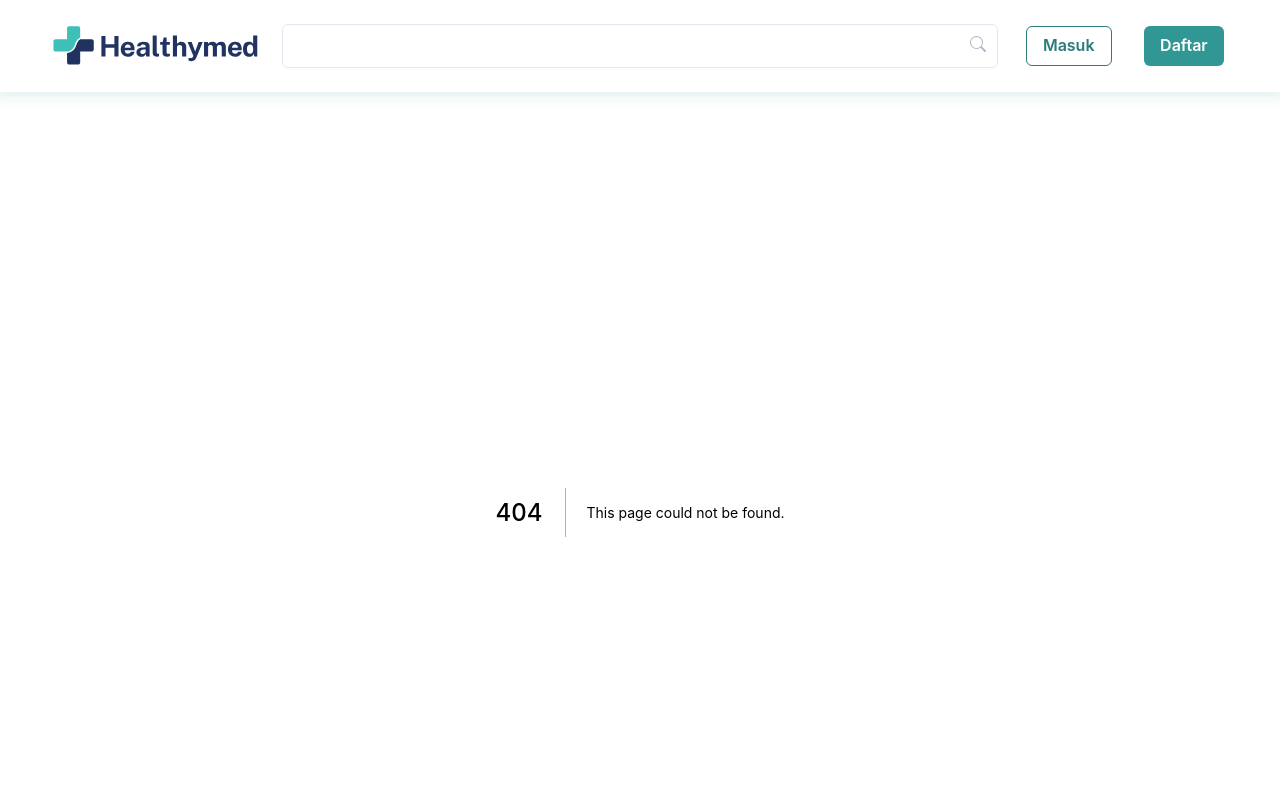
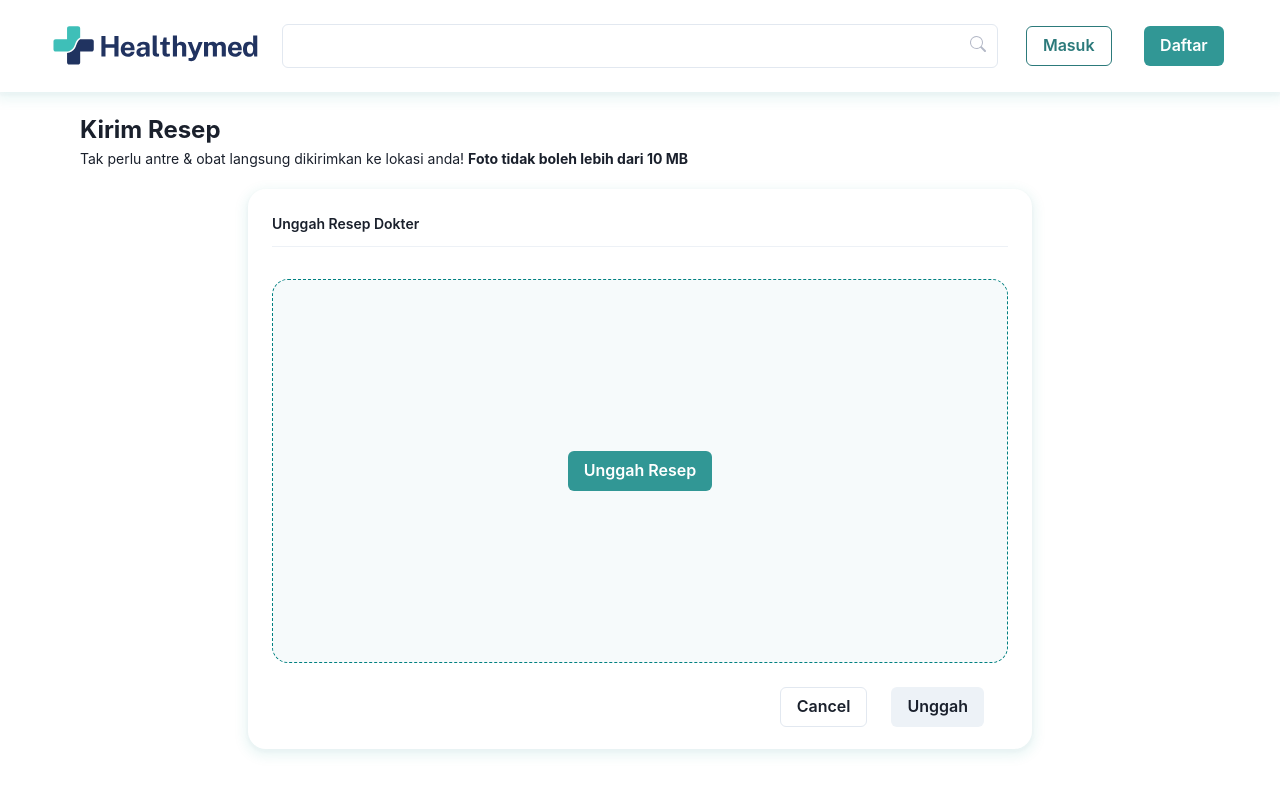
Before and after one commit to purwadhikafullstack/jcwd-2002-03-fe, a Next.js app: page /upload-resep in a window 1280 px wide. Before the commit this address had no page. Shown: the top 787 px of the page. Built offline with nearby package versions, Linux system fonts and the light colour scheme.

Commit message:
page:uploade page added

```diff
--- /dev/null
+++ b/src/pages/upload-resep.jsx
@@ -0,0 +1,82 @@
+import React, { useRef } from "react"
+import { Box, Button, Container, Divider, Input, Text } from "@chakra-ui/react"
+
+const uploadResep = () => {
+    const inputFileRef = useRef()
+    return (
+        <Container
+            width="90%"
+            maxWidth="90%"
+            marginLeft="auto"
+            marginRight="auto"
+        >
+            <Text fontWeight={700} fontSize={[20, 24, 24]}>Kirim Resep</Text>
+            <Text
+                fontWeight={400}
+                fontSize={[12, 14, 14]}
+                marginBottom={[3, 5, 5]}
+            >
+                Tak perlu antre &amp; obat langsung dikirimkan ke lokasi anda! <b>Foto tidak boleh lebih dari 10 MB</b>
+            </Text>
+            <Box
+                // display="flex"
+                justifyContent="center"
+                alignItems="center"
+                width="70%"
+                height="70vh"
+                marginLeft="auto"
+                marginRight="auto"
+                boxShadow="0px 2px 3px 2px rgba(33, 51, 96, 0.02), 0px 4px 12px 4px rgba(0, 155, 144, 0.08)"
+                padding={[3, 6, 6]}
+                borderRadius="18px"
+                marginBottom={[5, 10, 10]}
+            >
+                <Text fontWeight={600} fontSize={[12, 14, 14]}>
+                    Unggah Resep Dokter
+                </Text>
+                <Divider mb={[6, 8, 8]} mt={[2, 3, 3]} />
+                <Box
+                    border="1px dashed teal"
+                    borderRadius="16px"
+                    display="flex"
+                    justifyContent="center"
+                    width="100%"
+                    height="75%"
+                    alignItems="center"
+                    marginLeft="auto"
+                    marginRight="auto"
+                    background="#F6FAFB"
+                >
+                    <Box
+                        display="flex"
+                        justifyContent="center"
+                        alignItems="center"
+                        marginLeft="auto"
+                        marginRight="auto"
+                    >
+                        <Input type="file" accept="image/png, image/jpeg" ref={inputFileRef} display="none" />
+                        <Button onClick={() => inputFileRef.current.click()} colorScheme="teal">
+                            Unggah Resep
+                        </Button>
+                    </Box>
+                </Box>
+                <Box
+                    mt={[3, 6, 6]}
+                    mb={[6, 10, 10]}
+                    display="flex"
+                    justifyContent="right"
+                    alignItems="center"
+                >
+                    <Button marginRight={[3, 6, 6]} variant="outline" colorSchame="teal">
+                        Cancel
+                    </Button>
+                    <Button marginRight={[3, 6, 6]} variant="solid" colorSchame="teal">
+                        Unggah
+                    </Button>
+                </Box>
+            </Box>
+        </Container>
+    )
+}
+
+export default uploadResep
```
